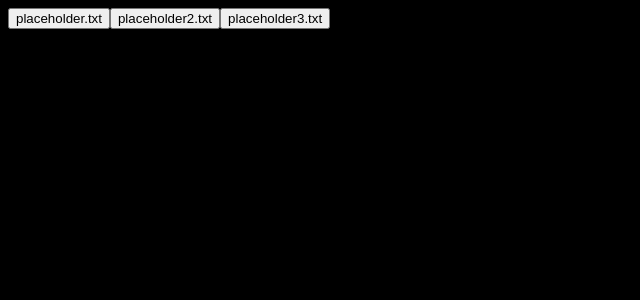
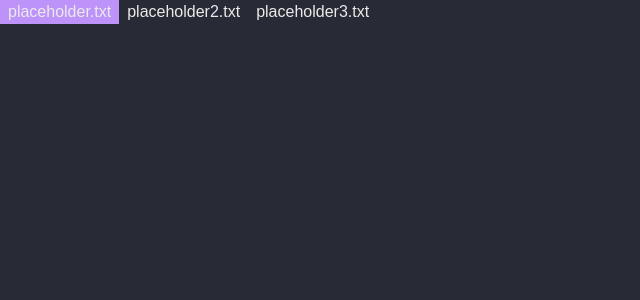
Before and after one commit to brenobaptista/maia-os, a SvelteKit app: page / in a window 1280 px wide. Shown: the top 300 px of the page, without its empty margins (0-640 px from the left). Built offline with nearby package versions, Linux system fonts and the light colour scheme.

Commit message:
Improve styling and theme

```diff
--- a/src/routes/+page.svelte
+++ b/src/routes/+page.svelte
@@ -1,5 +1,6 @@
 <script>
 	import Desktop from './Desktop.svelte';
+	import './styles.css';
 </script>
 
 <svelte:head>
@@ -8,10 +9,3 @@
 </svelte:head>
 
 <Desktop />
-
-<style>
-	:global(body) {
-		background-color: #000000;
-		color: #ffffff;
-	}
-</style>
--- a/src/routes/Desktop.svelte
+++ b/src/routes/Desktop.svelte
@@ -11,3 +11,14 @@
 		{file.name}
 	</button>
 {/each}
+
+<style>
+	button {
+		border-color: transparent;
+		background-color: transparent;
+		color: inherit;
+	}
+	button:hover {
+		background-color: var(--color-primary);
+	}
+</style>
--- /dev/null
+++ b/src/routes/styles.css
@@ -0,0 +1,52 @@
+:root {
+	--color-primary: #bd93f9;
+	--color-text: #eaeaea;
+	--color-background: #282a36;
+	--color-alt-background: #44475a;
+}
+
+html {
+	color: var(--color-text);
+	background-color: var(--color-background);
+	scroll-behavior: smooth;
+}
+
+body {
+	margin: 0;
+	font-family: sans-serif;
+}
+
+input,
+button {
+	font-size: inherit;
+	font-family: inherit;
+}
+
+a {
+	color: var(--color-primary);
+	text-decoration: none;
+}
+a:hover {
+	text-decoration: underline;
+}
+
+::selection {
+	color: var(--color-background);
+	background-color: var(--color-primary);
+}
+
+/* Custom scrollbar on Firefox */
+* {
+	scrollbar-width: thin;
+	scrollbar-color: var(--color-primary) var(--color-alt-background);
+}
+/* Custom scrollbar on Chrome, Edge and Safari */
+*::-webkit-scrollbar {
+	width: 6px;
+}
+*::-webkit-scrollbar-track {
+	background-color: var(--color-alt-background);
+}
+*::-webkit-scrollbar-thumb {
+	background-color: var(--color-primary);
+}
```
